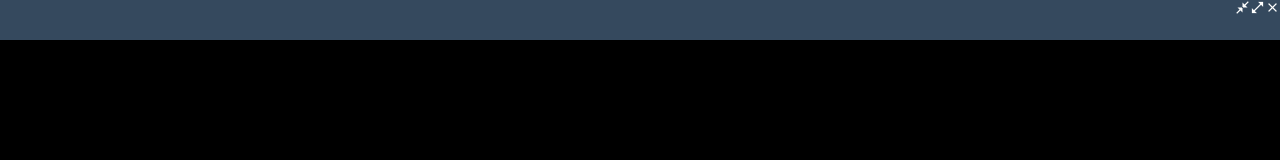
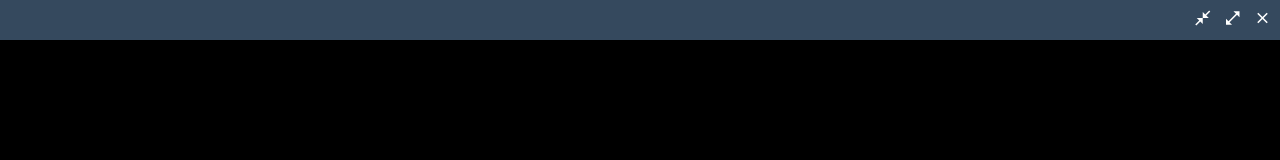
Before and after one commit to z-term/zterm, a Vue app: page / in a window 1280 px wide. Shown: the top 160 px of the page. Built offline with nearby package versions, Linux system fonts and the light colour scheme.

Commit message:
fix: align and make titlebar icons look good

```diff
--- a/src/assets/base.css
+++ b/src/assets/base.css
@@ -25,23 +25,25 @@ body::-webkit-scrollbar {
     display: flex;
     height: 40px;
     justify-content: end;
+    align-items: center;
 }
 
 .titlebar .button {
     user-select: none;
+    -webkit-user-select: none;
+    -moz-user-select: none;
+    -webkit-user-drag: none;
     cursor: pointer;
-    vertical-align: middle;
-    align-items: center;
-    justify-content: center;
+
+    margin-right: 0.3em;
 
     span {
-        vertical-align: middle;
         height: 100%;
     }
 }
 
-
 .material-icons {
     color: white;
-    font-size: 15px;
+    font-size: 18px;
+    padding: 0 0.2em;
 }
```
Also changed, not shown: 1 other file (tests, documents, lock files or other folders).
